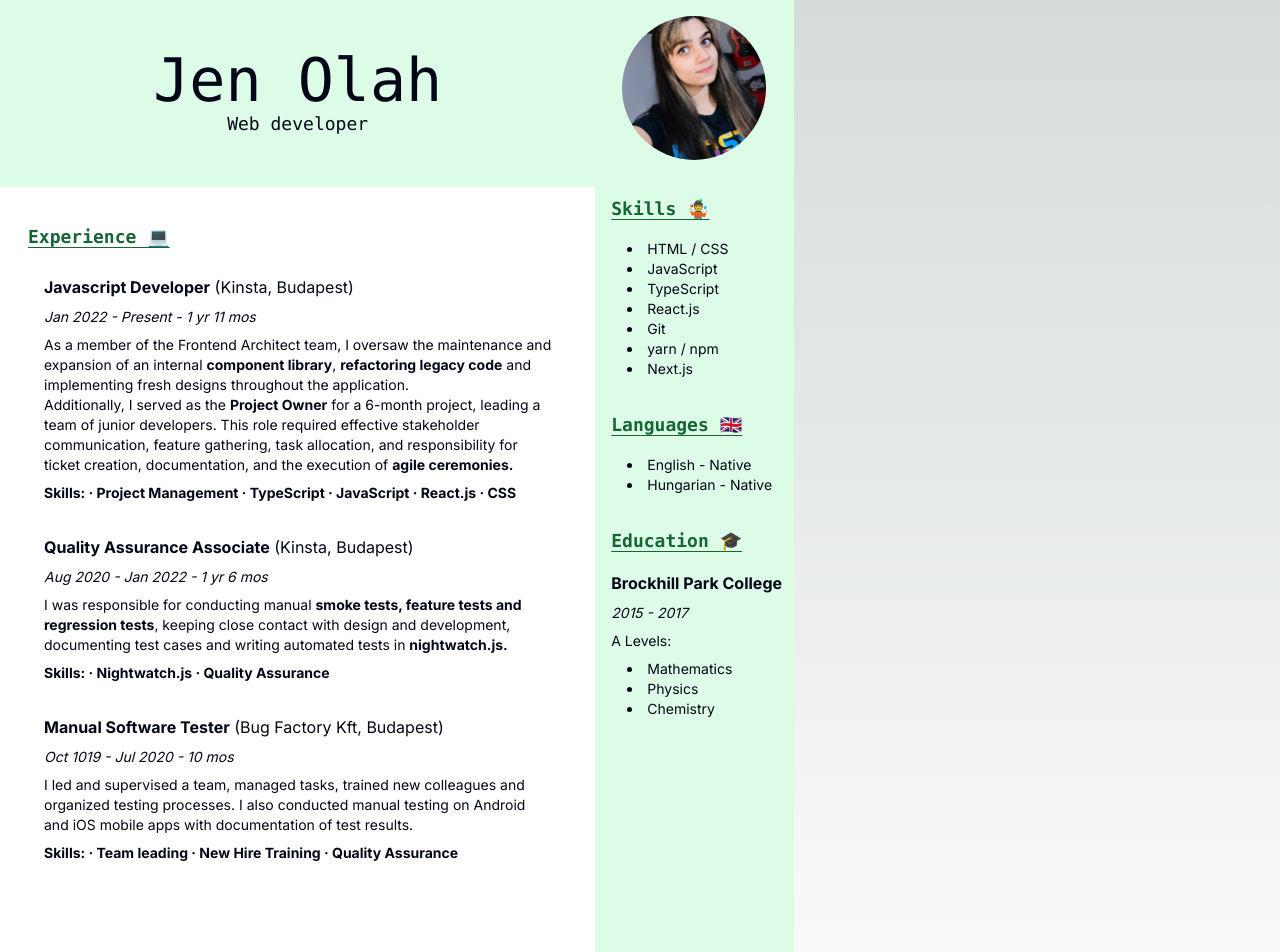
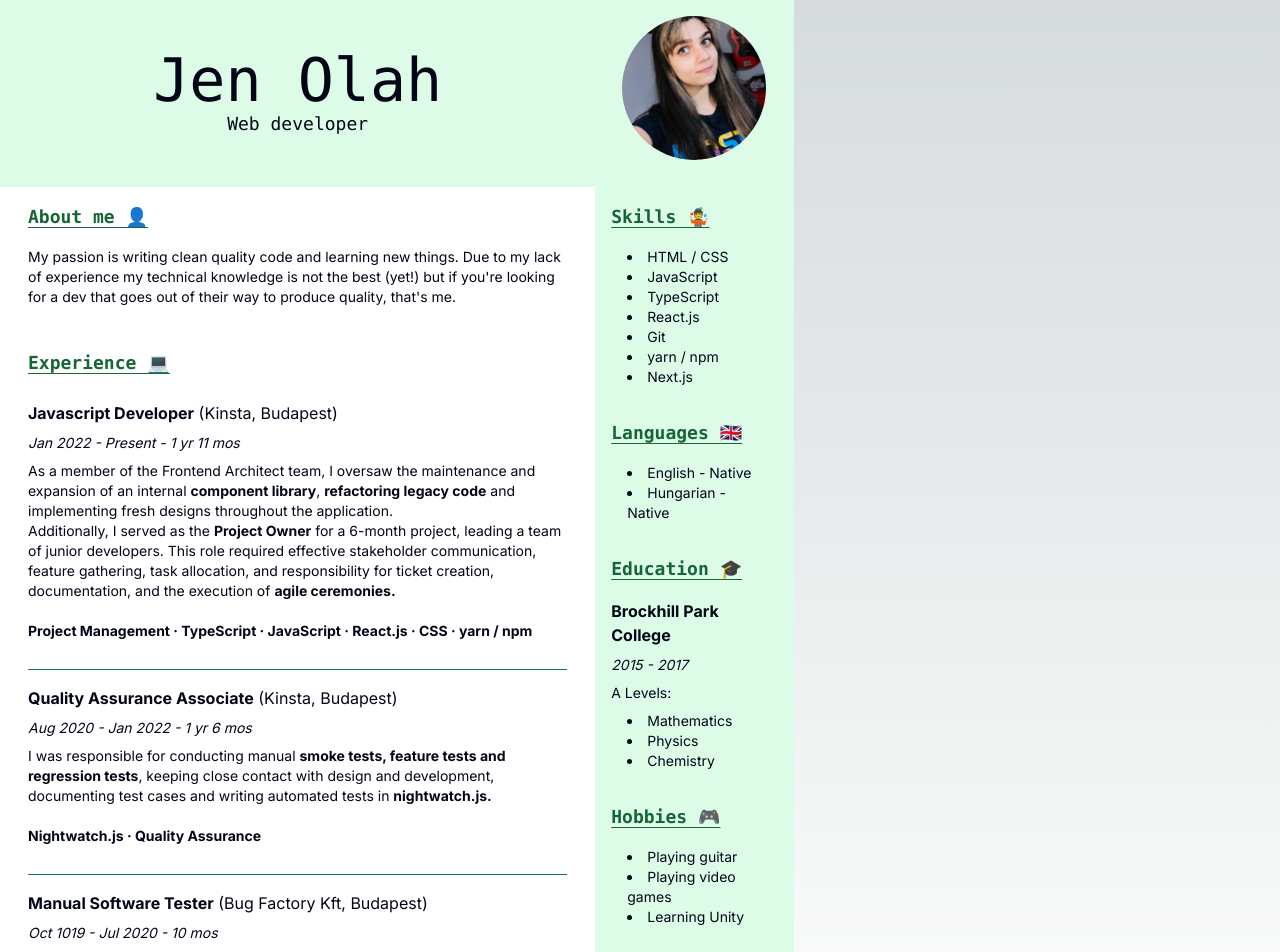
Before and after one commit to jenolah/portfolio, a Next.js app: page /about in a window 1280 px wide. Shown: the top 952 px of the page. Built offline with nearby package versions, Linux system fonts and the light colour scheme.

Commit message:
adjust content

```diff
--- a/src/app/about/components/ExperienceCard.tsx
+++ b/src/app/about/components/ExperienceCard.tsx
@@ -14,7 +14,7 @@ type Props = {
 export const ExperienceCard = ({ experiences }: Props) => {
   const allExperiences = experiences.map(
     ({ title, company, date, description, skills }, i) => (
-      <div className="grid p-4 gap-2" key={i}>
+      <div className="grid py-4 gap-2" key={i}>
         <h3>
           <b>{title}</b> ({company})
         </h3>
@@ -22,14 +22,14 @@ export const ExperienceCard = ({ experiences }: Props) => {
           <i>{date}</i>
         </p>
         <div>{description.map((description) => description)}</div>
-        <p>
-          <b>Skills: {skills.map((skill) => ` · ${skill}`)}</b>
+        <p className="py-3">
+          <b>{skills.map((skill, i) => `${i !== 0 ? "·" : ""} ${skill} `)}</b>
         </p>
       </div>
     )
   );
   return (
-    <div className="bg-white p-7">
+    <div className="divide-y divide-y-reverse divide-green-700">
       <h2 className="title">
         <b>Experience &#128187;</b>
       </h2>
--- a/src/app/about/components/SkillCard.tsx
+++ b/src/app/about/components/SkillCard.tsx
@@ -3,7 +3,7 @@ type Props = {
   title?: string;
   date?: string;
   description?: string;
-  skills: string[];
+  skills?: string[];
 };
 
 export const SkillCard = ({
@@ -29,11 +29,13 @@ export const SkillCard = ({
         </p>
       )}
       {description && <p>{description}</p>}
-      <ul className="px-4">
-        {skills.map((skills, i) => (
-          <li key={i}>{skills}</li>
-        ))}
-      </ul>
+      {skills && (
+        <ul className="px-4">
+          {skills.map((skills, i) => (
+            <li key={i}>{skills}</li>
+          ))}
+        </ul>
+      )}
     </div>
   );
 };
--- a/src/app/about/page.tsx
+++ b/src/app/about/page.tsx
@@ -29,6 +29,7 @@ const experiences: Experience[] = [
       "JavaScript",
       "React.js",
       "CSS",
+      "yarn / npm",
     ],
   },
   {
@@ -51,12 +52,18 @@ const experiences: Experience[] = [
     date: "Oct 1019 - Jul 2020 - 10 mos",
     description: [
       <p>
-        I led and supervised a team, managed tasks, trained new colleagues and
-        organized testing processes. I also conducted manual testing on Android
-        and iOS mobile apps with documentation of test results.
+        I led and supervised a team, managed tasks,{" "}
+        <b>trained new colleagues</b> and organized testing processes. I also
+        conducted manual testing on Android and iOS <b>mobile apps</b> with
+        <b>documentation</b> of test results.
       </p>,
     ],
-    skills: ["Team leading", "New Hire Training", "Quality Assurance"],
+    skills: [
+      "Team leading",
+      "New Hire Training",
+      "Quality Assurance",
+      "Workflow",
+    ],
   },
 ];
 
@@ -72,10 +79,14 @@ export default function Page() {
           <h2 className="text-center">Web developer</h2>
         </div>
         <PictureFrame />
-        <div className="grid col-span-3 row-span-5">
+        <div className="grid col-span-3 row-span-5 bg-white px-7 py-2 ">
+          <SkillCard
+            skillType="About me &#128100;"
+            description="My passion is writing clean quality code and learning new things. Due to my lack of experience my technical knowledge is not the best (yet!) but if you're looking for a dev that goes out of their way to produce quality, that's me."
+          />
           <ExperienceCard experiences={experiences} />
         </div>
-        <div className="flex flex-col gap-6 pl-4 bg-green-100 row-span-5">
+        <div className="flex flex-col gap-6 px-4 py-2 bg-green-100 row-span-5">
           <SkillCard
             skillType="Skills &#129337;"
             skills={[
@@ -99,6 +110,10 @@ export default function Page() {
             description="A Levels:"
             skills={["Mathematics", "Physics", "Chemistry"]}
           />
+          <SkillCard
+            skillType="Hobbies &#127918;"
+            skills={["Playing guitar", "Playing video games", "Learning Unity"]}
+          />
         </div>
       </div>
     </div>
```
